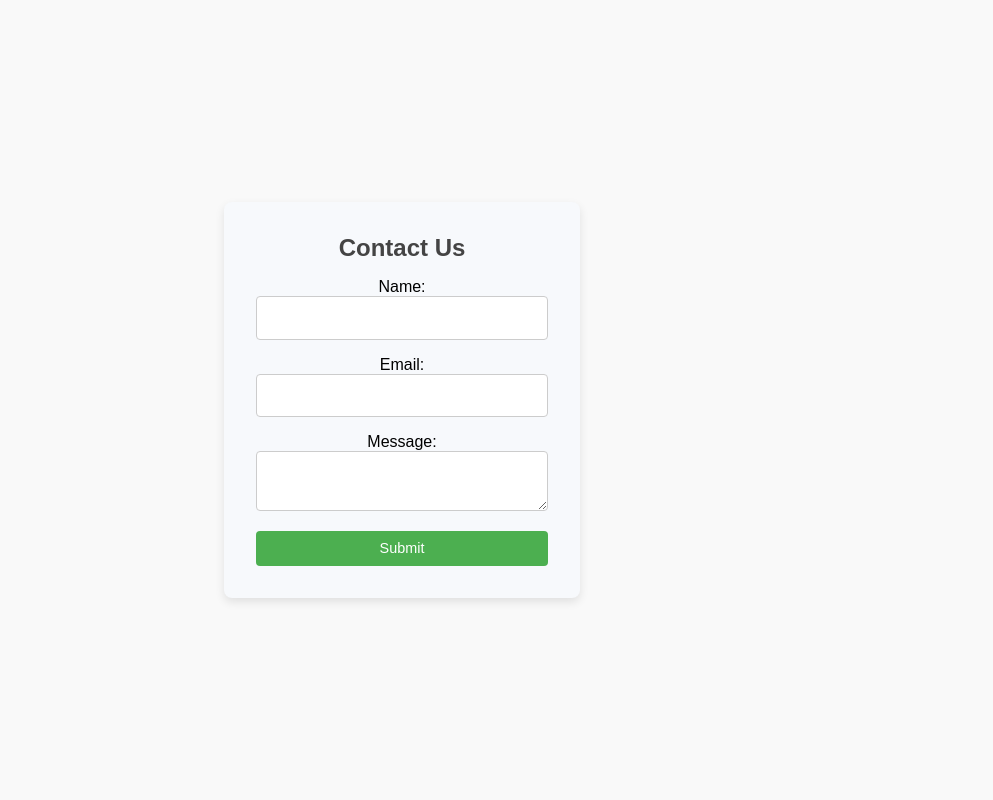
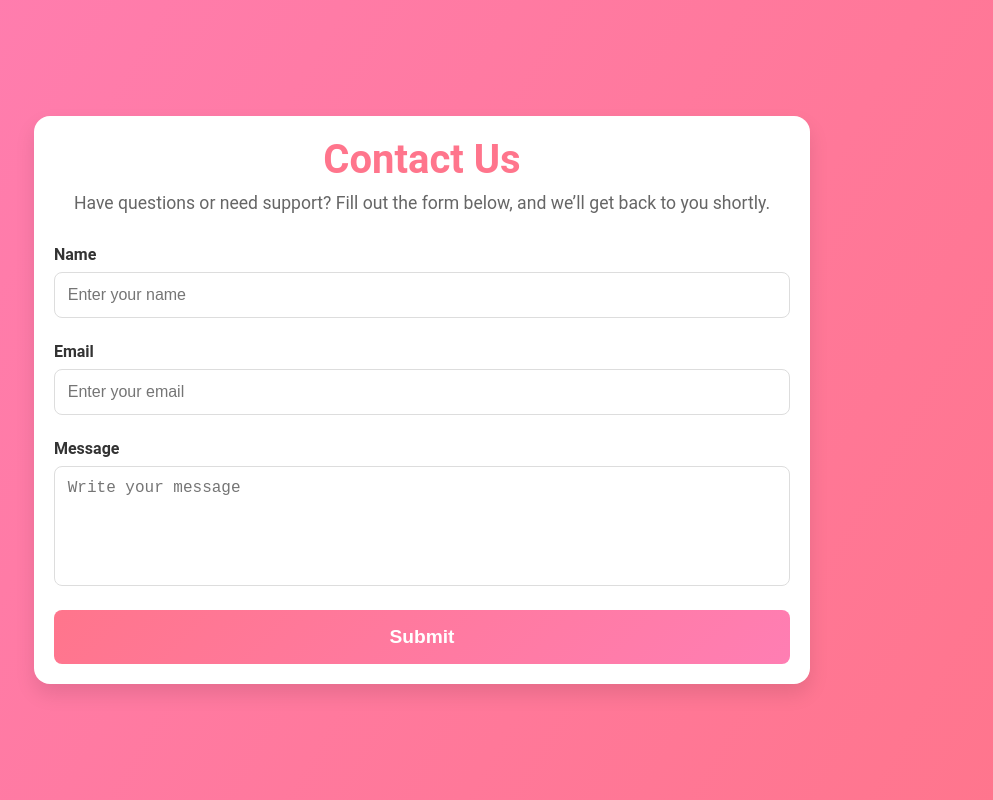
Before and after one commit to Arpenaboyina/Portfolio-Website, a React (Create React App) app: page /contact in a window 1280 px wide. Shown: the whole page, without its empty margins (238-1231 px from the left). Built offline with nearby package versions, Linux system fonts and the light colour scheme.

Commit message:
Reinstall dependencies

```diff
--- a/src/components/Contact.jsx
+++ b/src/components/Contact.jsx
@@ -1,5 +1,4 @@
 import React, { useState } from 'react';
-import { sendContactForm } from '../services/contact';
 import '../styles/contact.css';
 
 const Contact = () => {
@@ -12,41 +11,67 @@ const Contact = () => {
     setFormData({ ...formData, [name]: value });
   };
 
-  const handleSubmit = async (e) => {
+  const handleSubmit = (e) => {
     e.preventDefault();
     setLoading(true);
-    try {
-      const message = await sendContactForm(formData);
-      setResponseMessage(message);
-    } catch (error) {
-      setResponseMessage('Failed to submit. Please try again.');
-    } finally {
+    setTimeout(() => {
+      setResponseMessage('Thank you for reaching out! We will contact you shortly.');
       setLoading(false);
       setFormData({ name: '', email: '', message: '' });
-    }
+    }, 1500);
   };
 
   return (
-    <div className="contact-container">
-      <h2>Contact Us</h2>
-
-      <form onSubmit={handleSubmit} className="contact-form">
-        <div className="form-group">
-          <label htmlFor="name">Name:</label>
-          <input type="text" id="name" name="name" value={formData.name} onChange={handleInputChange} required />
+    <div className="contact-page">
+      <div className="contact-wrapper">
+        <div className="contact-header">
+          <h1>Contact Us</h1>
+          <p>
+            Have questions or need support? Fill out the form below, and we’ll get back to you shortly.
+          </p>
         </div>
-        <div className="form-group">
-          <label htmlFor="email">Email:</label>
-          <input type="email" id="email" name="email" value={formData.email} onChange={handleInputChange} required />
-        </div>
-        <div className="form-group">
-          <label htmlFor="message">Message:</label>
-          <textarea id="message" name="message" value={formData.message} onChange={handleInputChange} required />
-        </div>
-        <button type="submit" disabled={loading}>{loading ? 'Sending...' : 'Submit'}</button>
-      </form>
-
-      {responseMessage && <p>{responseMessage}</p>}
+        <form className="contact-form" onSubmit={handleSubmit}>
+          <div className="form-field">
+            <label htmlFor="name">Name</label>
+            <input
+              type="text"
+              id="name"
+              name="name"
+              value={formData.name}
+              onChange={handleInputChange}
+              placeholder="Enter your name"
+              required
+            />
+          </div>
+          <div className="form-field">
+            <label htmlFor="email">Email</label>
+            <input
+              type="email"
+              id="email"
+              name="email"
+              value={formData.email}
+              onChange={handleInputChange}
+              placeholder="Enter your email"
+              required
+            />
+          </div>
+          <div className="form-field">
+            <label htmlFor="message">Message</label>
+            <textarea
+              id="message"
+              name="message"
+              value={formData.message}
+              onChange={handleInputChange}
+              placeholder="Write your message"
+              required
+            ></textarea>
+          </div>
+          <button type="submit" className="submit-button" disabled={loading}>
+            {loading ? 'Sending...' : 'Submit'}
+          </button>
+        </form>
+        {responseMessage && <div className="response-message">{responseMessage}</div>}
+      </div>
     </div>
   );
 };
--- a/src/components/Footer.jsx
+++ b/src/components/Footer.jsx
@@ -1,7 +1,28 @@
-import React from 'react';
+import React, { useState, useCallback } from 'react';
 import '../styles/footer.css';
+const Footer = () => {
+  const [buttonStyles, setButtonStyles] = useState({
+    github: '',
+    linkedin: '',
+    email: '',
+  });
 
-const Footer = () => {
+  const randomizeButtonStyles = useCallback(() => {
+    const colors = ['#4caf50', '#03a9f4', '#ff5722', '#d32f2f', '#0077b5', '#333'];
+    const randomColor = () => colors[Math.floor(Math.random() * colors.length)];
+
+    setButtonStyles({
+      github: randomColor(),
+      linkedin: randomColor(),
+      email: randomColor(),
+    });
+  }, []);
+
+  // Call randomizeButtonStyles when component mounts
+  React.useEffect(() => {
+    randomizeButtonStyles();
+  }, [randomizeButtonStyles]);
+
   return (
     <footer className="footer">
       <p>&copy; 2024 Arpenaboyina Rakesh. All rights reserved.</p>
@@ -11,7 +32,8 @@ const Footer = () => {
             href="https://github.com/Arpenaboyina"
             target="_blank"
             rel="noopener noreferrer"
-                        className="footer-btn github-btn"
+            className={`footer-btn github-btn`}
+            style={{ backgroundColor: buttonStyles.github }}
           >
             GitHub
           </a>
@@ -21,7 +43,8 @@ const Footer = () => {
             href="https://www.linkedin.com/in/arpenaboyina-rakesh-33394a29b/"
             target="_blank"
             rel="noopener noreferrer"
-                        className="footer-btn linkedin-btn"
+            className={`footer-btn linkedin-btn`}
+            style={{ backgroundColor: buttonStyles.linkedin }}
           >
             LinkedIn
           </a>
@@ -29,7 +52,8 @@ const Footer = () => {
         <li>
           <a
             href="mailto:rakesharpenaboyina2004@gmail.com"
-                        className="footer-btn email-btn"
+            className={`footer-btn email-btn`}
+            style={{ backgroundColor: buttonStyles.email }}
           >
             Email
           </a>
--- a/src/components/Header.jsx
+++ b/src/components/Header.jsx
@@ -1,6 +1,6 @@
 import React from 'react';
 import { Link } from 'react-router-dom';
-import '../styles/header.css'; // Assuming a separate CSS file for styling
+import '../styles/header.css'; // Assuming header.css is located in the styles folder
 
 const Header = () => {
   return (
--- a/src/styles/contact.css
+++ b/src/styles/contact.css
@@ -1,67 +1,128 @@
-/* Container styling */
-.contact-container {
-  max-width: 100%;  /* Ensure container width is responsive */
-  margin: 2rem auto;
-  padding: 2rem;
-  background-color: #f7f9fc;
-  border-radius: 8px;
-  box-shadow: 0 4px 10px rgba(0, 0, 0, 0.1);
-  text-align: center;
-  box-sizing: border-box; /* Ensure padding is included in width */
+/* General styles */
+body {
+  font-family: 'Roboto', sans-serif;
+  margin: 0;
+  padding: 0;
+  background: linear-gradient(120deg, #ff7eb3, #ff758c);
+  color: #333;
+  min-height: 100vh;
+  display: flex;
+  justify-content: center;
+  align-items: center;
 }
 
-/* Heading styling */
-.contact-container h2 {
-  font-size: 1.5rem;
-  margin-bottom: 1rem;
+/* Contact page wrapper */
+.contact-page {
+  width: 100%;
+  max-width: 800px;
+  margin: 20px;
+  padding: 20px;
+  background: white;
+  border-radius: 16px;
+  box-shadow: 0 10px 20px rgba(0, 0, 0, 0.1);
+  overflow: hidden;
 }
 
-/* Input and textarea styling */
-input,
-textarea {
-  padding: 0.8rem;
-  font-size: 0.9rem;
-  width: 100%; /* Make inputs stretch across the width */
-  margin-bottom: 1rem;
-  border: 1px solid #ccc; /* Add border for better visibility */
-  border-radius: 4px; /* Rounded corners for inputs */
-  box-sizing: border-box; /* Ensure padding is included in width */
+/* Header */
+.contact-header {
+  text-align: center;
+  margin-bottom: 2rem;
 }
 
-/* Button styling */
-button {
-  padding: 0.6rem 1rem;
-  font-size: 0.9rem;
-  width: 100%; /* Button stretches across width */
-  background-color: #4caf50; /* Green background */
-  color: white; /* White text */
-  border: none; /* No border */
-  border-radius: 4px; /* Rounded corners for button */
-  cursor: pointer; /* Pointer cursor on hover */
-  transition: background-color 0.3s ease-in-out;
+.contact-header h1 {
+  font-size: 2.5rem;
+  color: #ff758c;
+  margin-bottom: 0.5rem;
 }
 
-/* Button hover effect */
-button:hover {
-  background-color: #45a049; /* Darken green on hover */
+.contact-header p {
+  font-size: 1.1rem;
+  color: #666;
 }
 
-/* Responsive for phones */
+/* Form styling */
+.contact-form {
+  display: flex;
+  flex-direction: column;
+  gap: 1.5rem;
+}
+
+.form-field {
+  display: flex;
+  flex-direction: column;
+}
+
+.form-field label {
+  font-size: 1rem;
+  font-weight: bold;
+  margin-bottom: 0.5rem;
+  color: #333;
+}
+
+.form-field input,
+.form-field textarea {
+  padding: 0.8rem;
+  font-size: 1rem;
+  border: 1px solid #ddd;
+  border-radius: 8px;
+  transition: all 0.3s ease;
+}
+
+.form-field input:focus,
+.form-field textarea:focus {
+  border-color: #ff758c;
+  outline: none;
+  box-shadow: 0 0 5px rgba(255, 117, 140, 0.5);
+}
+
+textarea {
+  resize: none;
+  height: 120px;
+}
+
+/* Submit button */
+.submit-button {
+  padding: 1rem;
+  font-size: 1.2rem;
+  font-weight: bold;
+  color: white;
+  background: linear-gradient(135deg, #ff758c, #ff7eb3);
+  border: none;
+  border-radius: 8px;
+  cursor: pointer;
+  transition: all 0.3s ease;
+}
+
+.submit-button:hover {
+  background: linear-gradient(135deg, #ff7eb3, #ff758c);
+  box-shadow: 0 5px 15px rgba(255, 117, 140, 0.4);
+}
+
+.submit-button:disabled {
+  background: #ccc;
+  cursor: not-allowed;
+}
+
+/* Response message */
+.response-message {
+  margin-top: 1.5rem;
+  text-align: center;
+  font-size: 1.1rem;
+  color: #4caf50;
+  font-weight: bold;
+}
+
+/* Responsive design */
 @media (max-width: 768px) {
-  .contact-container {
-      padding: 1.5rem; /* Reduce padding on small screens */
+  .contact-header h1 {
+    font-size: 2rem;
   }
 
-  .contact-container h2 {
-      font-size: 1.25rem; /* Adjust font size for heading */
+  .contact-header p {
+    font-size: 1rem;
   }
 
-  input,
-  textarea {
-      font-size: 1rem; /* Adjust font size for inputs */
-  }
-
-  button {
-      font-size: 1rem; /* Increase font size for better touch accessibility */
+  .submit-button {
+    font-size: 1rem;
   }
 }
--- a/src/styles/footer.css
+++ b/src/styles/footer.css
@@ -32,6 +32,7 @@
     font-size: 1rem;
     transition: all 0.3s ease-in-out;
     color: white;
+    display: inline-block; /* Ensures the buttons are inline and clickable */
 }
 
 .footer-btn:hover {
```
Also changed, not shown: package.json (+12 -0 lines), src/pages/Home.jsx (+4 -9 lines), src/styles/header.css (+66 -3 lines), src/styles/home.css (+39 -50 lines), tailwind.config.js (added, +8 -0 lines), 1 other file (tests, documents, lock files or other folders). Lines whose indentation alone changed are shown as unchanged.
